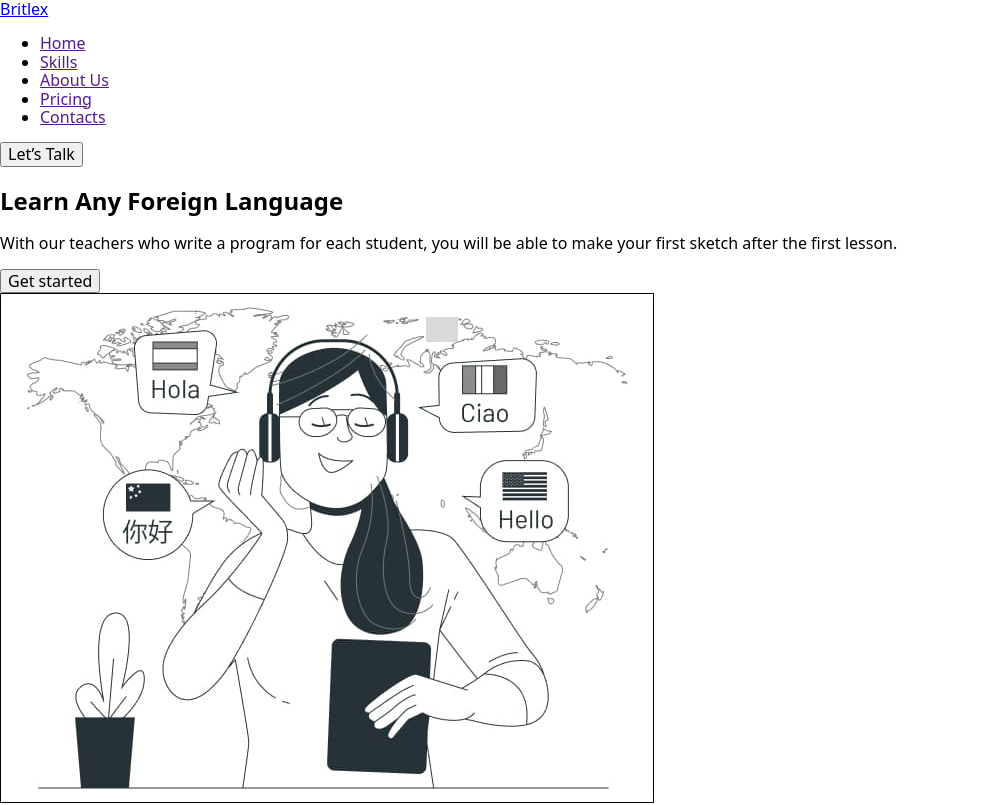
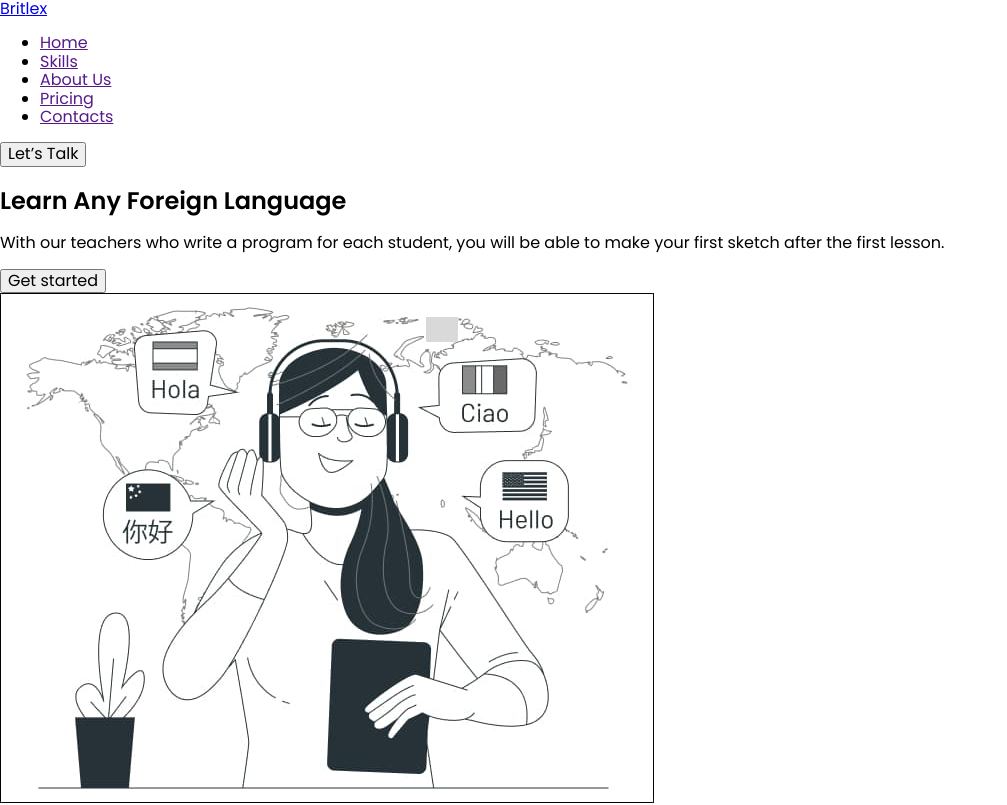
Before and after one commit to ViktorSvertoka/britlex, a plain HTML site: page index.html in a window 1280 px wide. Shown: the top 805 px of the page, without its empty margins (0-1007 px from the left). Drawn offline with nearby package versions, Linux system fonts and the light colour scheme.

Commit message:
added fonts

```diff
--- a/css/style.css
+++ b/css/style.css
@@ -0,0 +1,3 @@
+body {
+  font-family: 'Poppins', sans-serif;
+}
--- a/index.html
+++ b/index.html
@@ -7,6 +7,12 @@
     <link
       rel="stylesheet"
       href="https://cdnjs.cloudflare.com/ajax/libs/modern-normalize/1.1.0/modern-normalize.min.css"
+    />
+    <link rel="preconnect" href="https://fonts.googleapis.com" />
+    <link rel="preconnect" href="https://fonts.gstatic.com" crossorigin />
+    <link
+      href="https://fonts.googleapis.com/css2?family=Poppins:wght@400;500;600&display=swap"
+      rel="stylesheet"
     />
     <link rel="stylesheet" href="./css/style.css" />
     <title>Document</title>
```
